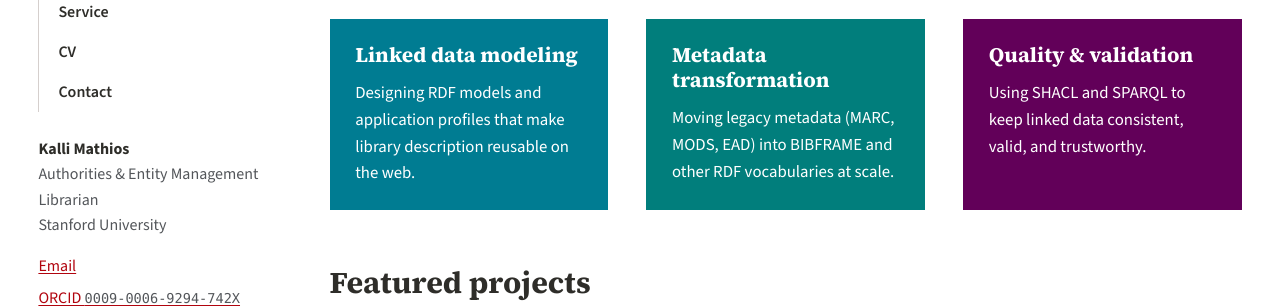
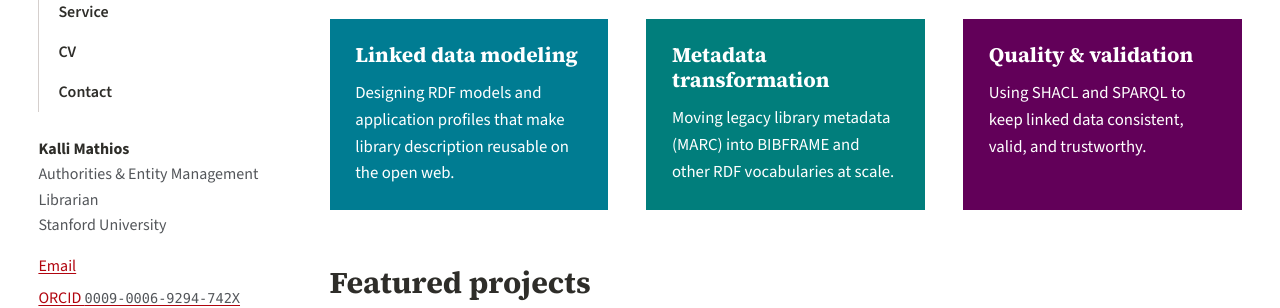
Before and after one commit to kallimathios/kallimathios, a Jekyll site: the page built from index.md, in a window 1280 px wide. Shown: the part 462-770 px from the top of the page. Built offline with Jekyll 4.4.1, drawn with Linux system fonts in a browser that asks for light colours.

Commit message:
Update focus area descriptions in _config.yml

```diff
--- a/_config.yml
+++ b/_config.yml
@@ -34,10 +34,10 @@ author:
 # Three focus areas shown as cards on the home page
 focus_areas:
   - title: "Linked data modeling"
-    text: "Designing RDF models and application profiles that make library description reusable on the web."
+    text: "Designing RDF models and application profiles that make library description reusable on the open web."
     color: lagunita
   - title: "Metadata transformation"
-    text: "Moving legacy metadata (MARC, MODS, EAD) into BIBFRAME and other RDF vocabularies at scale."
+    text: "Moving legacy library metadata (MARC) into BIBFRAME and other RDF vocabularies at scale."
     color: palo-verde-dark
   - title: "Quality & validation"
     text: "Using SHACL and SPARQL to keep linked data consistent, valid, and trustworthy."
```
